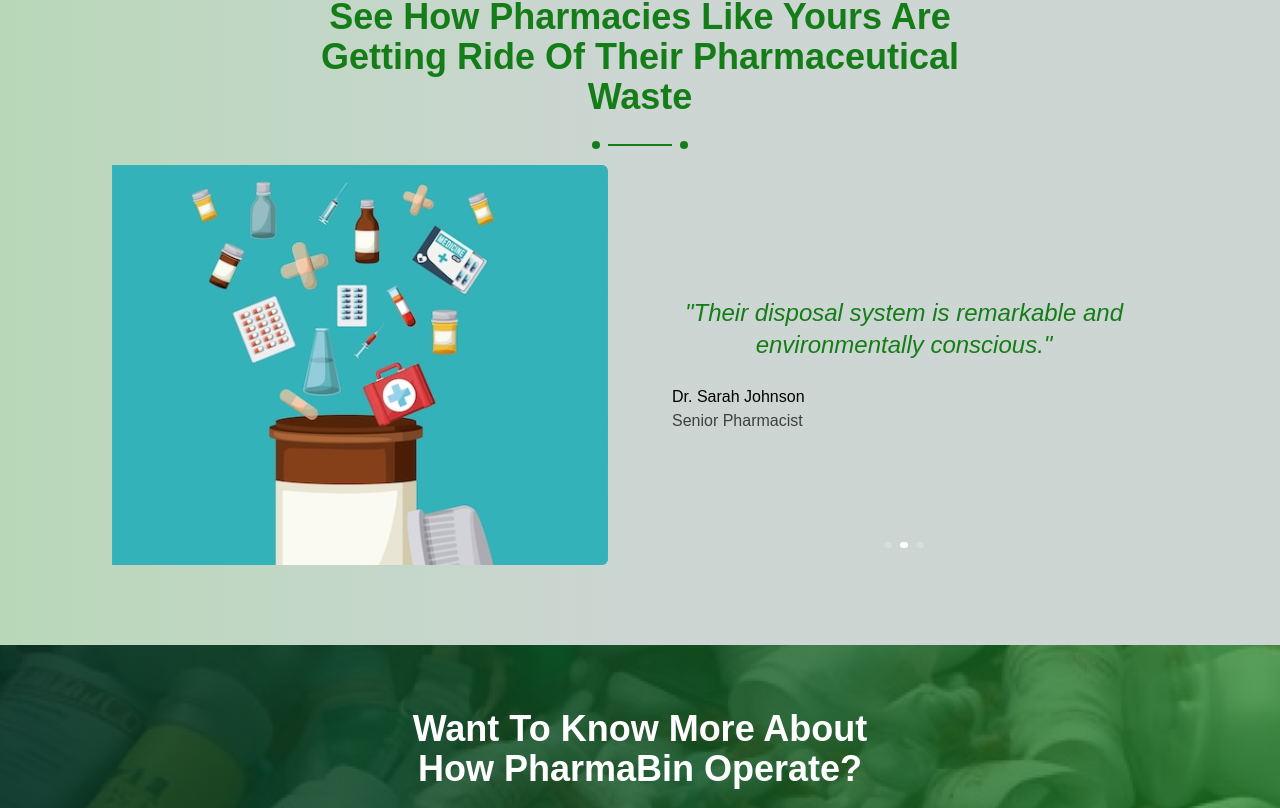
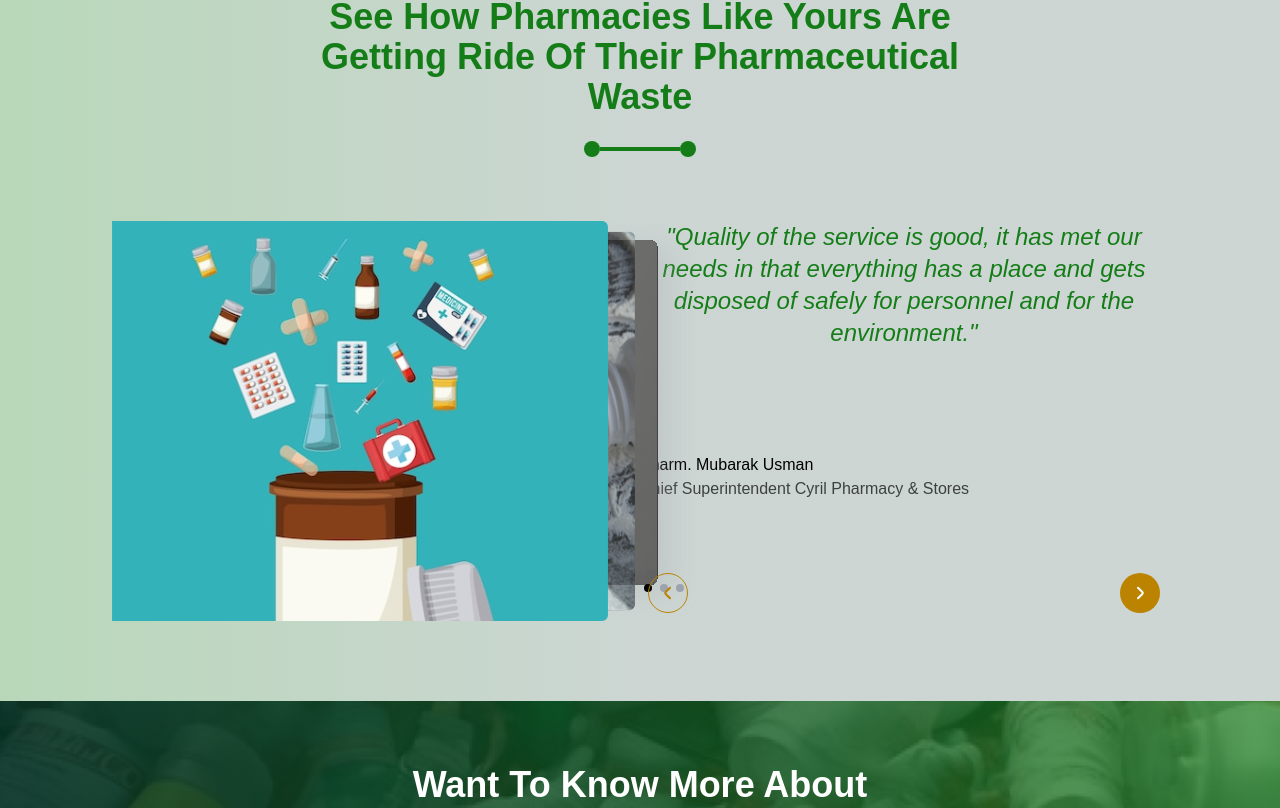
Before and after one commit to Farouk-ayo/pharmabin, a Next.js app: page / in a window 1280 px wide. Shown: the part 6130-6938 px from the top of the page. Built offline with nearby package versions, Linux system fonts and the light colour scheme.

Commit message:
feat: update

```diff
--- a/app/page.tsx
+++ b/app/page.tsx
@@ -16,7 +16,7 @@ export default function Home() {
     <>
       <Header />
       <section
-        className="px-4 lg:px-28 py-20 top-32 relative z-10"
+        className="px-4 lg:px-28 md:py-20 top-10 md:top-32 relative z-10"
         style={{
           backgroundImage: "url(./bg-waste-land-1.svg)",
         }}
@@ -224,14 +224,14 @@ export default function Home() {
       </section>
       <section className="bg-gradient-to-r from-[#157D18]/30 via-[#023022]/20 to-[#023022]/20 bg-[#023022]/10 md:bg-transparent  py-20 px-4 lg:px-28">
         <div className=" w-full lg:w-[70%] mx-auto text-center mb-4">
-          <h1 className="text-3xl md:text-4xl font-bold text-primary mb-6 ">
+          <h1 className="text-2xl md:text-4xl font-bold text-primary mb-6 ">
             See How Pharmacies Like Yours Are Getting Ride Of Their
             Pharmaceutical Waste
           </h1>
           <DividerIcon />
         </div>
 
-        <div className="mt-4 flex flex-col lg:flex-row gap-8">
+        <div className="mt-4 flex flex-col lg:flex-row lg:gap-8">
           <GallerySection />
           <TestimonialSection />
         </div>
--- a/components/carousel/testimonial.tsx
+++ b/components/carousel/testimonial.tsx
@@ -3,7 +3,9 @@ import React from "react";
 import { Swiper, SwiperSlide } from "swiper/react";
 import "swiper/css";
 import "swiper/css/pagination";
-import { Autoplay, Pagination } from "swiper/modules";
+import "swiper/css/navigation";
+import { Autoplay, Navigation, Pagination } from "swiper/modules";
+import { ArrowLeft, ArrowRight } from "../icons";
 
 const TestimonialSection = () => {
   const testimonials = [
@@ -27,20 +29,30 @@ const TestimonialSection = () => {
   ];
 
   return (
-    <div className="relative w-full md:w-1/2">
+    <div className="relative w-full mx-auto md:w-1/2 ">
       <Swiper
-        modules={[Pagination, Autoplay]}
+        modules={[Pagination, Autoplay, Navigation]}
         spaceBetween={30}
         centeredSlides={true}
         slidesPerView={1}
+        navigation={{
+          prevEl: ".custom-prev",
+          nextEl: ".custom-next",
+        }}
         loop={true}
         autoplay={{ delay: 5000, disableOnInteraction: false }}
-        pagination={{ clickable: true }}
+        pagination={{
+          clickable: true,
+          el: ".custom-pagination",
+          bulletClass:
+            "inline-block h-2 w-2 mx-1 rounded-full bg-gray-400 cursor-pointer transition-all duration-300",
+          bulletActiveClass: "!bg-black",
+        }}
         className="h-full"
       >
         {testimonials.map((testimonial, index) => (
           <SwiperSlide key={index}>
-            <div className="relative z-10 text-center text-primary p-8 flex flex-col justify-center h-full">
+            <div className="relative z-10 text-center text-primary  flex flex-col gap-2 lg:gap-20 h-full pb-20 md:pb-10">
               <p className="text-xl md:text-2xl italic mb-6">
                 &quot;{testimonial.quote}&quot;
               </p>
@@ -53,6 +65,15 @@ const TestimonialSection = () => {
           </SwiperSlide>
         ))}
       </Swiper>
+
+      <div className="custom-pagination absolute bottom-0  left-1/2 -translate-y-1/2 z-20" />
+
+      <button className="custom-prev absolute left-0 bottom-0 z-20 p-2 hover:opacity-75 transition-opacity">
+        <ArrowLeft />
+      </button>
+      <button className="custom-next absolute right-0 bottom-0 z-20 p-2 hover:opacity-75 transition-opacity">
+        <ArrowRight />
+      </button>
     </div>
   );
 };
--- a/components/faq/index.tsx
+++ b/components/faq/index.tsx
@@ -76,7 +76,7 @@ const FaqSection = () => {
                 onClick={() => toggleFaq(index)}
                 className="w-full text-left p-4 flex justify-between items-center text-gray-800 font-medium"
               >
-                <span className="text-tertiary3 text-xl font-semibold">
+                <span className="text-tertiary3 text-lg font-semibold">
                   {item.question}
                 </span>
                 <div className="text-2xl">
--- a/components/gallery/index.tsx
+++ b/components/gallery/index.tsx
@@ -2,25 +2,16 @@ import Image from "next/image";
 
 const GallerySection = () => {
   return (
-    <div className="relative w-full md:w-1/2 h-[400px]">
-      <Image
-        src="/waste-3.svg"
-        alt="pill"
-        layout="fill"
-        className="absolute top-4 left-4 animate-float"
-      />
-      <Image
-        src="/waste-2.svg"
-        alt="bottle"
-        layout="fill"
-        className="absolute top-8 right-8 animate-float-delayed"
-      />
-      <Image
-        src="/waste-1.svg"
-        alt="syringe"
-        layout="fill"
-        className="absolute bottom-8 left-8 animate-float"
-      />
+    <div className="relative w-[80%] md:w-1/2 h-[400px] md:m-auto ">
+      <div className="absolute left-24 animate-float w-full z-[4] h-full">
+        <Image src="/waste-3.svg" alt="pill" layout="fill" className="" />
+      </div>
+      <div className="absolute  scale-95 left-10 animate-float-delayed z-[5] w-full h-full">
+        <Image src="/waste-2.svg" alt="bottle" layout="fill" className="" />
+      </div>
+      <div className="absolute top-0 left-0 animate-float z-10 h-full w-full">
+        <Image src="/waste-1.svg" alt="syringe" layout="fill" className="" />
+      </div>
     </div>
   );
 };
--- a/components/icons/divider.tsx
+++ b/components/icons/divider.tsx
@@ -1,7 +1,7 @@
 export const DividerIcon = () => (
-  <div className="flex justify-center items-center gap-2 my-4">
-    <div className="w-2 h-2 rounded-full bg-primary" />
-    <div className="w-16 h-0.5 bg-primary" />
-    <div className="w-2 h-2 rounded-full bg-primary" />
+  <div className="flex justify-center items-center  my-4 mb-16">
+    <div className="w-4 h-4 rounded-full bg-primary" />
+    <div className="w-20 h-1 bg-primary" />
+    <div className="w-4 h-4 rounded-full bg-primary" />
   </div>
 );
--- a/components/icons/index.tsx
+++ b/components/icons/index.tsx
@@ -341,3 +341,61 @@ export const PlusIcon = ({
     </svg>
   );
 };
+
+export const ArrowRight = ({
+  fill,
+  ...props
+}: ReactSVGProps & { stroke?: string }) => {
+  return (
+    <svg
+      {...props}
+      width="40"
+      height="40"
+      viewBox="0 0 40 40"
+      fill={fill || "none"}
+      xmlns="http://www.w3.org/2000/svg"
+    >
+      <circle
+        cx="20"
+        cy="20"
+        r="20"
+        transform="rotate(-180 20 20)"
+        fill="#BB8300"
+      />
+      <path
+        d="M18 14.72L22.3467 19.0667C22.86 19.58 22.86 20.42 22.3467 20.9334L18 25.28"
+        stroke="white"
+        strokeWidth="2"
+        strokeMiterlimit="10"
+        strokeLinecap="round"
+        strokeLinejoin="round"
+      />
+    </svg>
+  );
+};
+
+export const ArrowLeft = ({
+  fill,
+  ...props
+}: ReactSVGProps & { stroke?: string }) => {
+  return (
+    <svg
+      width="40"
+      height="40"
+      viewBox="0 0 40 40"
+      {...props}
+      fill={fill || "none"}
+      xmlns="http://www.w3.org/2000/svg"
+    >
+      <circle cx="20" cy="20" r="19.5" stroke="#BB8300" />
+      <path
+        d="M22 25.28L17.6533 20.9333C17.14 20.42 17.14 19.58 17.6533 19.0666L22 14.72"
+        stroke="#BB8300"
+        strokeWidth="2"
+        strokeMiterlimit="10"
+        strokeLinecap="round"
+        strokeLinejoin="round"
+      />
+    </svg>
+  );
+};
```
Also changed, not shown: public/arrowLeft.svg (added), public/arrowRight.svg (added).
